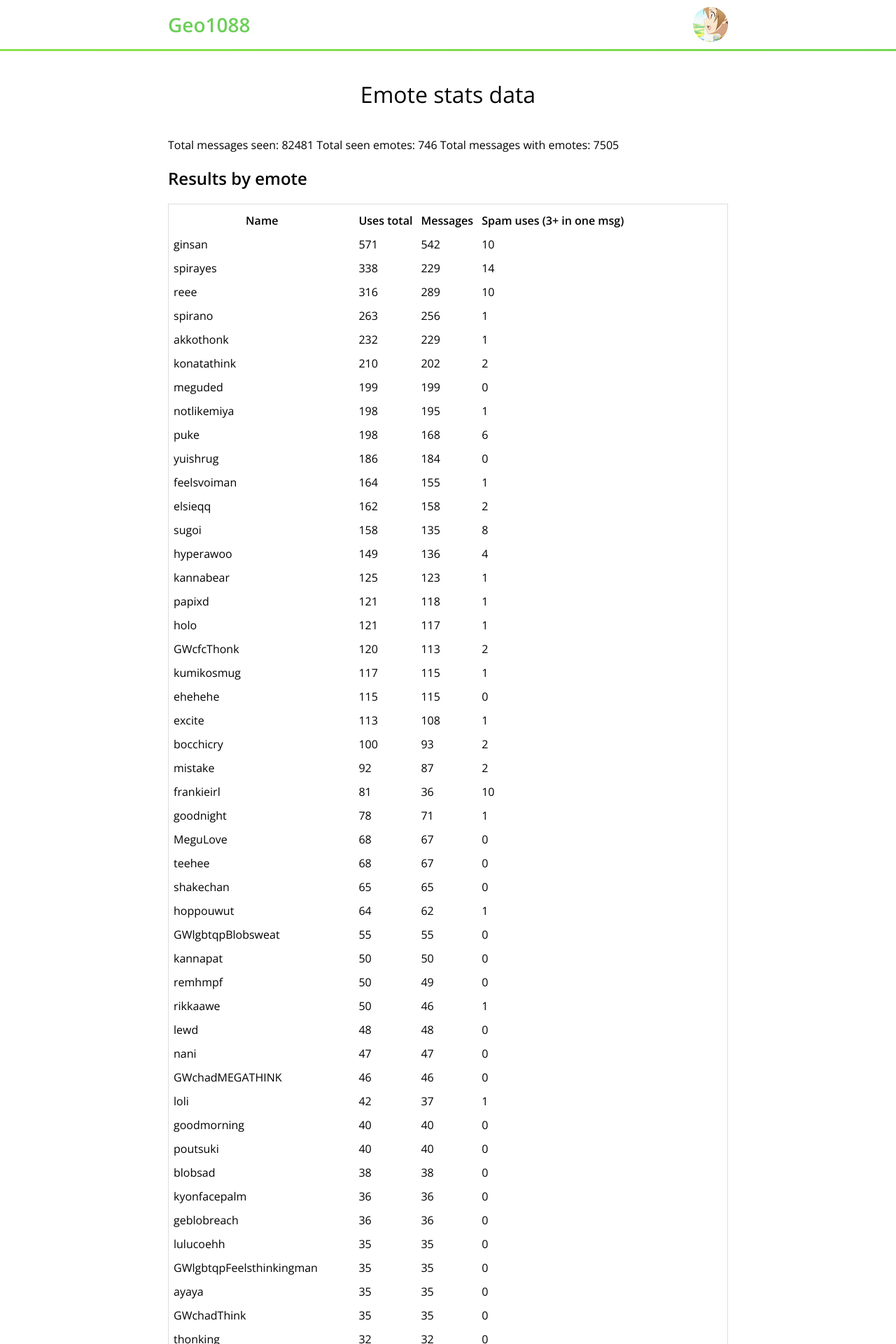
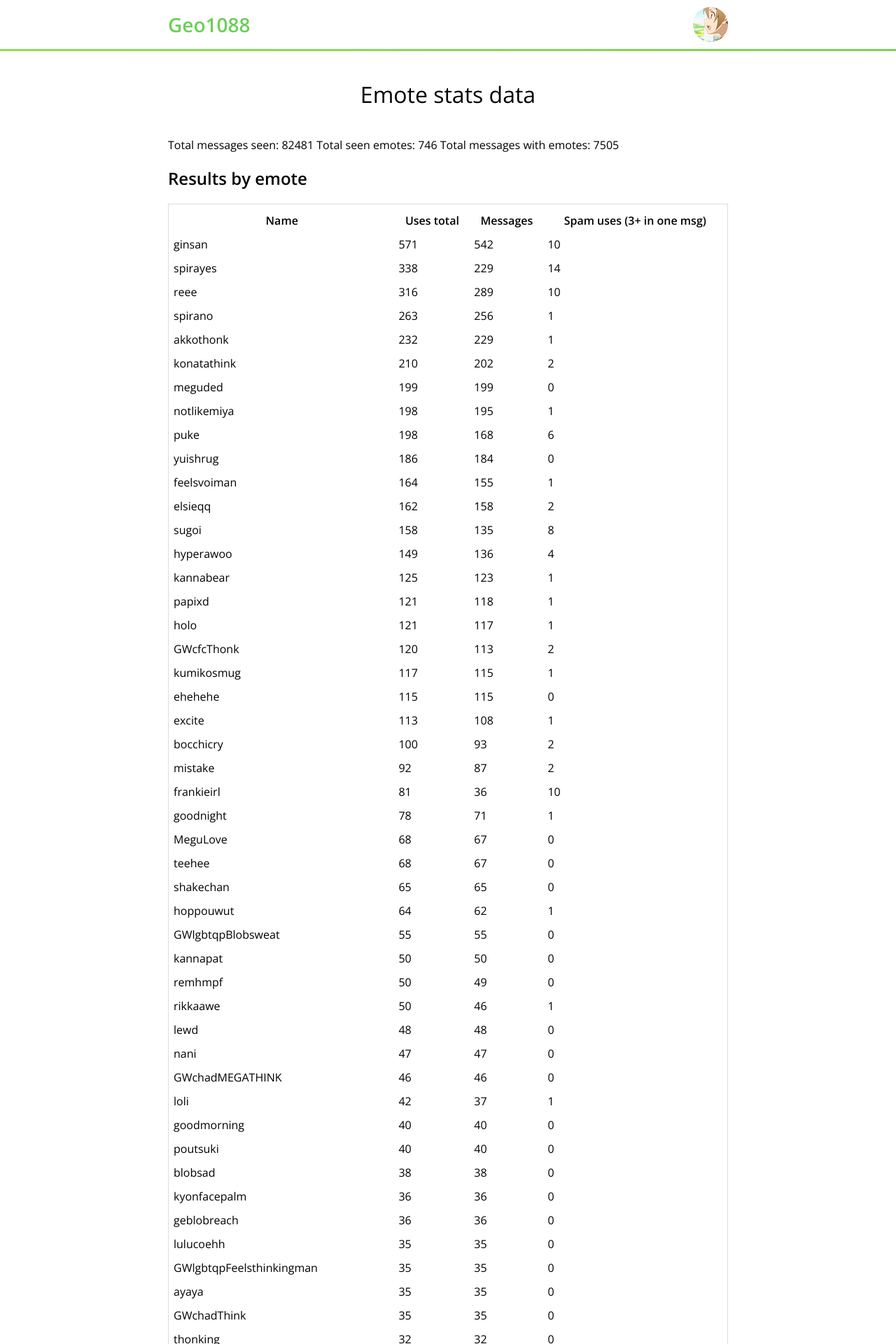
Before and after one commit to geo1088/geo1088.github.io, a Jekyll site: the page built from stats-temp.md, in a window 1280 px wide. Shown: the top 1920 px of the page at 70% size. Built offline with Jekyll 4.4.1, drawn with Linux system fonts in a browser that asks for light colours.

Commit message:
al;ksd jpfoasdjkldsaf ;jasdf ;oip8osdf nhodsib

```diff
--- a/css/base.css
+++ b/css/base.css
@@ -293,7 +293,7 @@ footer p {
 }
 
 table {
-    display: block;
+    width: 100%;
     border: 1px solid #DDD;
     padding: 5px 0;
 }
```
